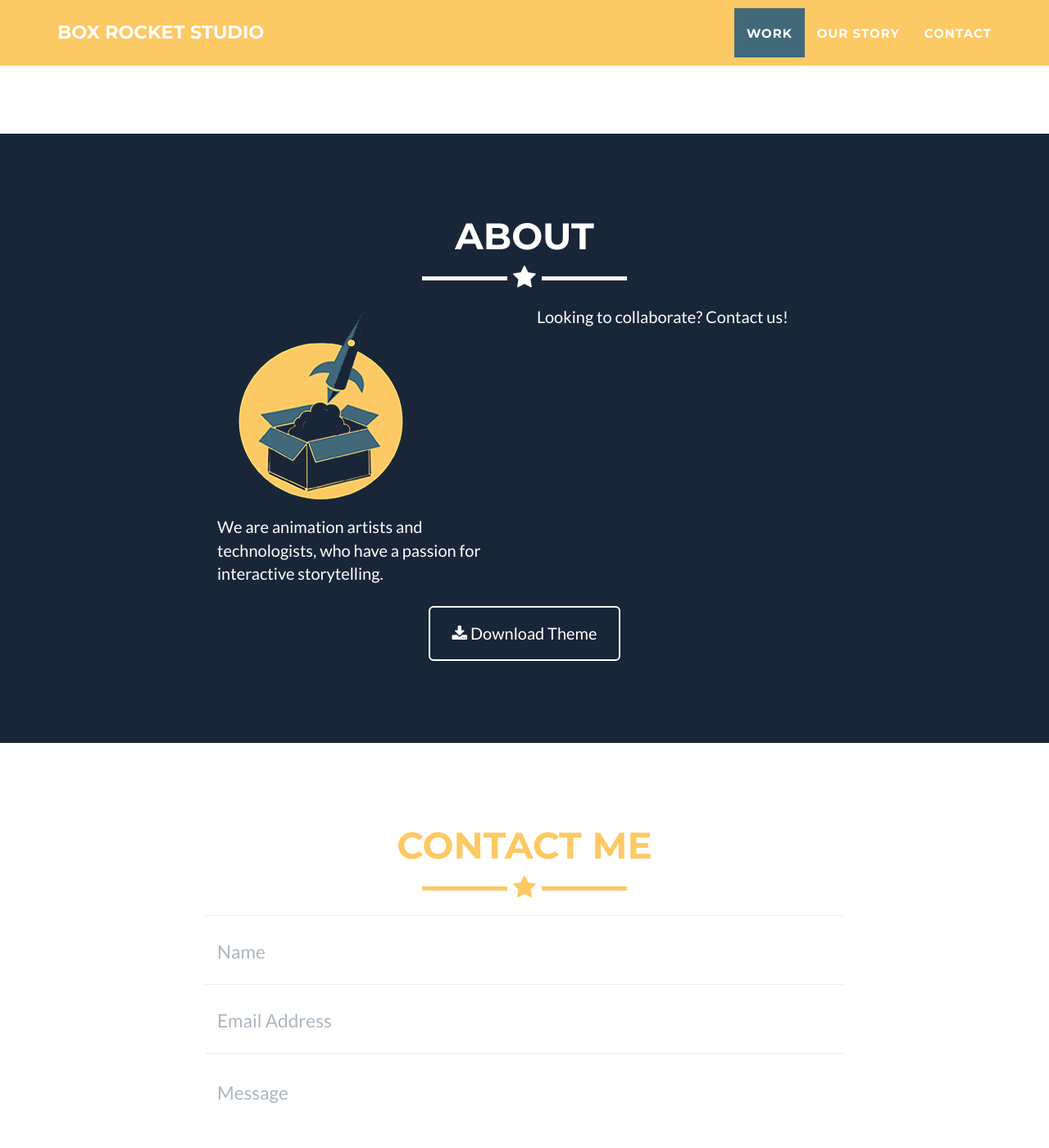
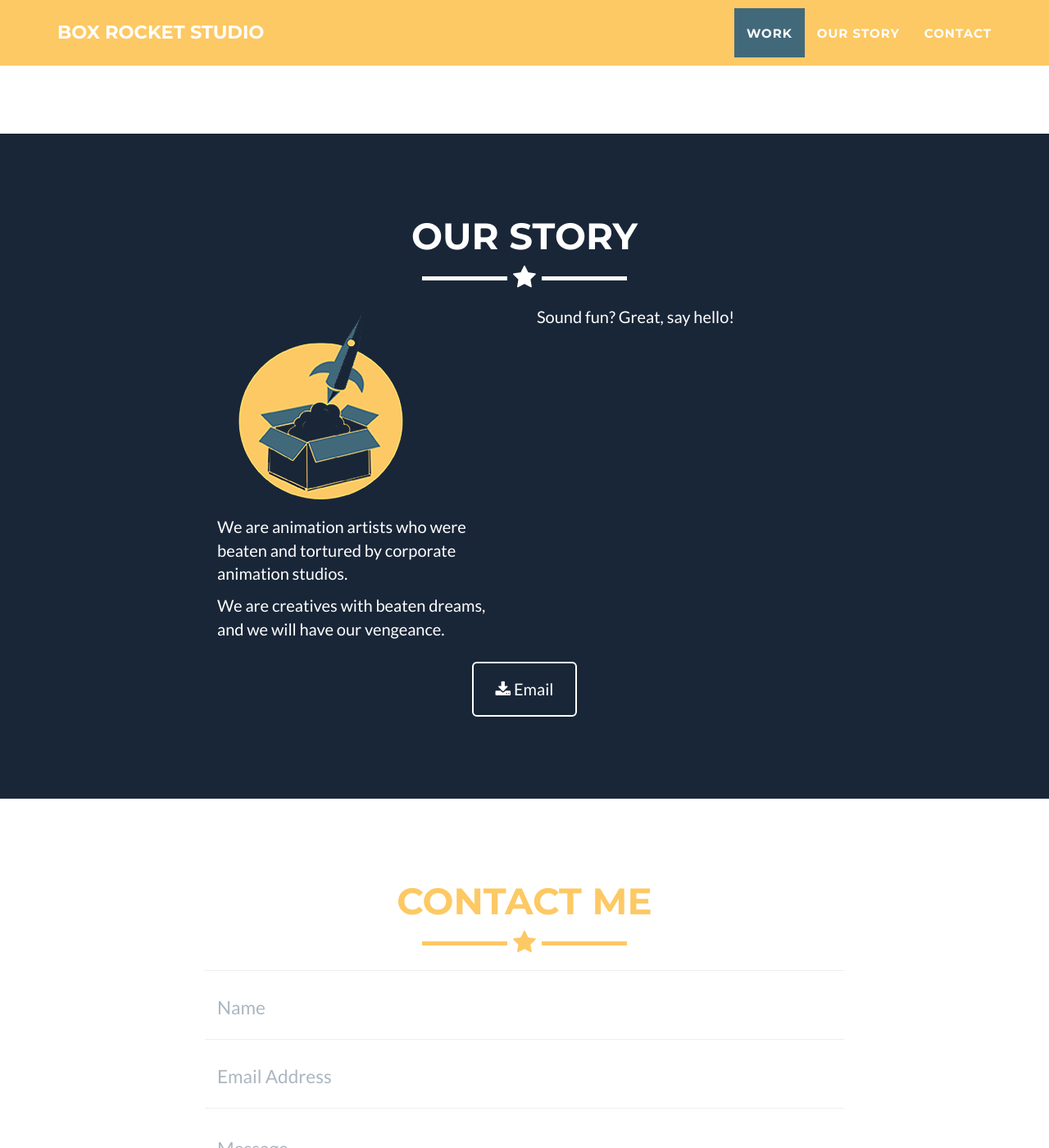
Before and after one commit to BoxRocketStudio/boxrocketstudio.github.io, a Jekyll site: the page built from _posts/2014-07-18-project-1.markdown, in a window 1280 px wide and 1400 px high, scrolled down 1502 px. Shown: the whole window at 82% size. Built offline with Jekyll 4.4.1, drawn with Linux system fonts in a browser that asks for light colours.

Commit message:
fixing images

```diff
--- a/_config.yml
+++ b/_config.yml
@@ -34,7 +34,7 @@ color:
 footer:
   copyright: Box Rocket Studio
   location: Los Angeles, CA
-  social: Around the Web
+  social: Social
   credits: Credits
 
 # Social networks usernames (many more available: google-plus, flickr, dribbble, pinterest, instagram, tumblr, linkedin, etc.)
@@ -43,12 +43,6 @@ social:
     url: http://twitter.com/boxrocketstudio
   - title: github
     url: http://github.com/jekyll
-  - title:
-    url:
-  - title:
-    url:
-  - title:
-    url:
 
 # Postal address (add as many lines as necessary)
 address:
--- a/_includes/about.html
+++ b/_includes/about.html
@@ -3,21 +3,22 @@
         <div class="container">
             <div class="row">
                 <div class="col-lg-12 text-center">
-                    <h2>About</h2>
+                    <h2>Our Story</h2>
                     <hr class="star-light">
                 </div>
             </div>
             <div class="row">
                 <div class="col-lg-4 col-lg-offset-2">
                   <img class="img-responsive" src="img/profile.png" alt="about-pic" />
-                    <p>We are animation artists and technologists, who have a passion for interactive storytelling.</p>
+                    <p>We are animation artists who were beaten and tortured by corporate animation studios.</p>
+                    <p>We are creatives with beaten dreams, and we will have our vengeance.</p>
                 </div>
                 <div class="col-lg-4">
-                    <p>Looking to collaborate? Contact us!</p>
+                    <p>Sound fun? Great, say hello!</p>
                 </div>
                 <div class="col-lg-8 col-lg-offset-2 text-center">
                     <a href="https://github.com/jeromelachaud/freelancer-theme" class="btn btn-lg btn-outline">
-                        <i class="fa fa-download"></i> Download Theme
+                        <i class="fa fa-download"></i> Email
                     </a>
                 </div>
             </div>
```
Also changed, not shown: _layouts/default.html (line endings or trailing spaces), img/portfolio/cabin.png, img/portfolio/cake.png, img/portfolio/circus.png, img/portfolio/game.png, img/portfolio/safe.png, img/portfolio/submarine.png.
